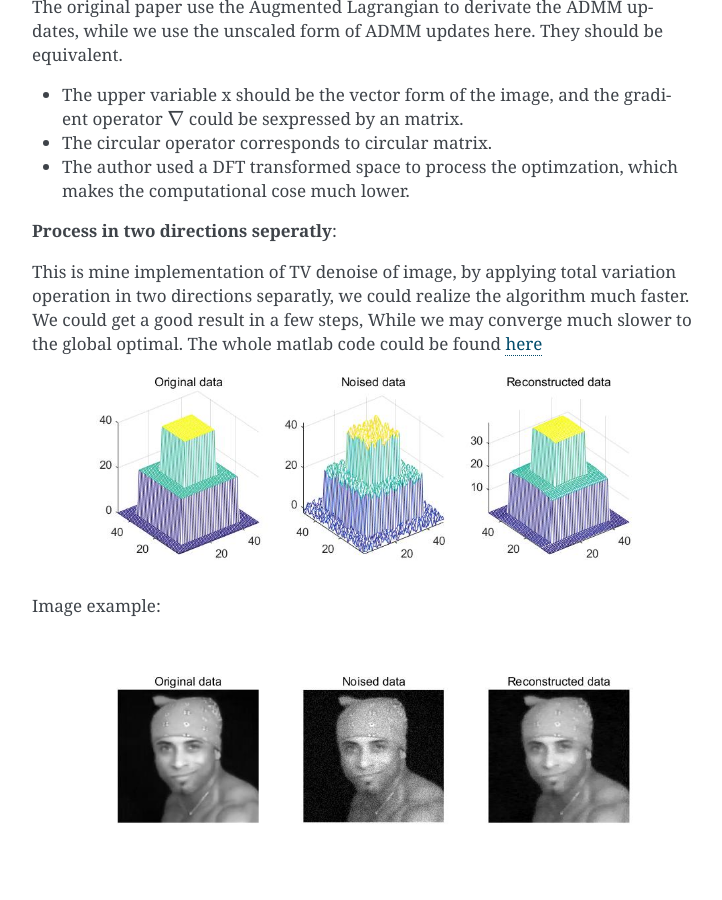
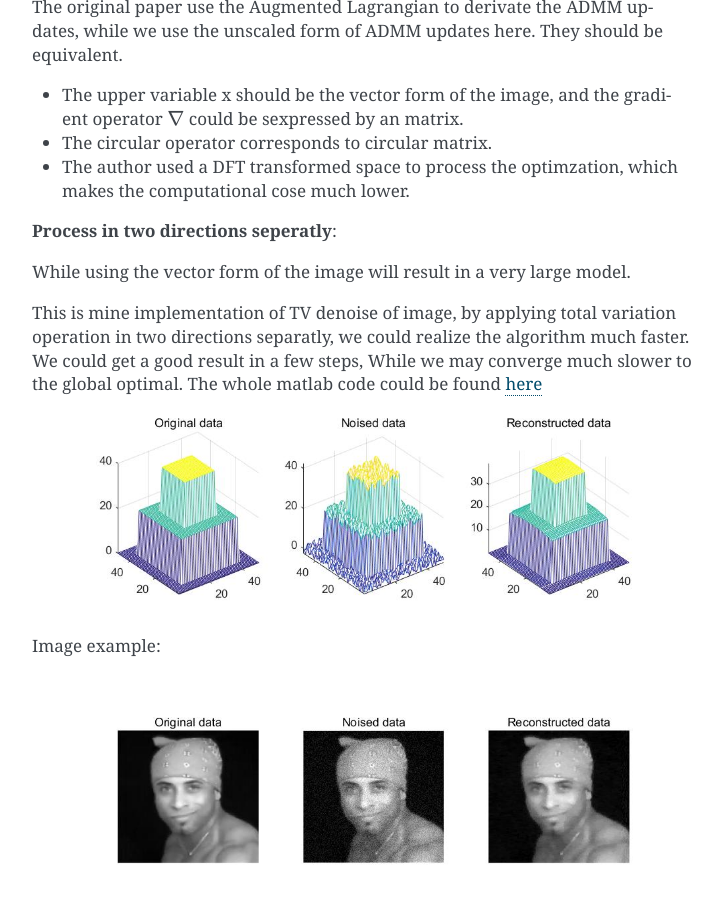
Before and after one commit to gggliuye/cvx_learning, a Sphinx documentation site: the page built from docs/PaperRead/SolvingTVviaADMM.rst, in a window 1280 px wide and 900 px high, scrolled down 2998 px. Shown: the whole window, without its empty margins (388-1110 px from the left). Built offline with Sphinx 7.4.7, drawn with Linux system fonts in a browser that asks for light colours.

Commit message:
Update SolvingTVviaADMM.rst

```diff
--- a/docs/PaperRead/SolvingTVviaADMM.rst
+++ b/docs/PaperRead/SolvingTVviaADMM.rst
@@ -147,6 +147,8 @@ while we use the unscaled form of ADMM updates here. They should be equivalent.
 
 **Process in two directions seperatly**:
 
+While using the vector form of the image will result in a very large model.
+
 This is mine implementation of TV denoise of image, by applying total variation operation in two directions
 separatly, we could realize the algorithm much faster. We could get a good result in a few steps,
 While we may converge much slower to the global optimal.
```
